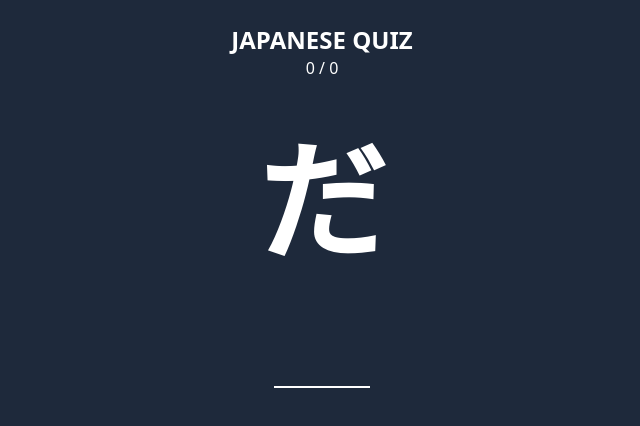
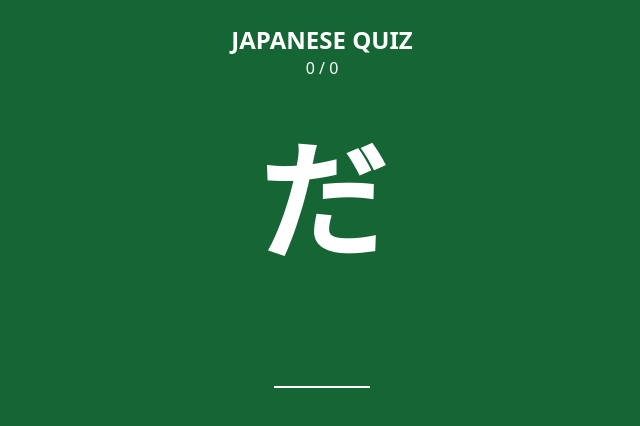
Before and after one commit to Akwei001/Japanese-Game, a React (Vite) app: page / in a window 1280 px wide. Shown: the top 426 px of the page, without its empty margins (318-958 px from the left). Built offline with nearby package versions, Linux system fonts and the light colour scheme.

Commit message:
colour changed to green

```diff
--- a/src/App.jsx
+++ b/src/App.jsx
@@ -297,7 +297,7 @@
 
       setError(
         `Wrong! The correct answer is ${hr}` ||
-          `Wrong! The correct answer  is ${kr}`
+          `Wrong! The correct answer is ${kr}`
       );
 
       setScore(0);
@@ -315,7 +315,7 @@
   }, []);
 
   return (
-    <div className='min-h-screen bg-slate-800 text-white text-center'>
+    <div className='min-h-screen bg-green-800 text-white text-center'>
       <header className='p-6 mb-8'>
         <h1 className='text-2xl font-bold uppercase'>Japanese Quiz</h1>
         <div>
```
